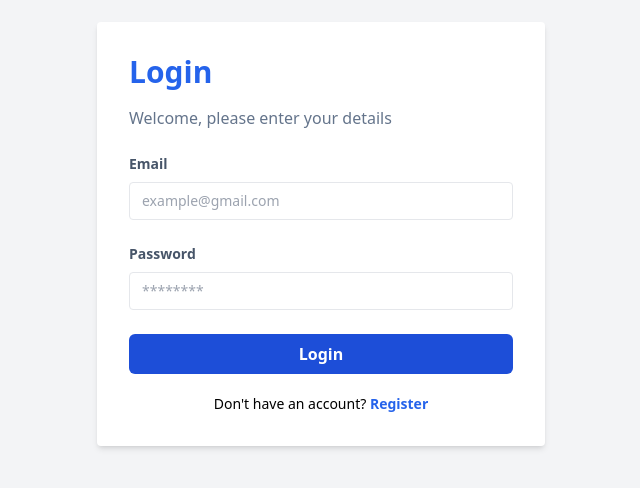
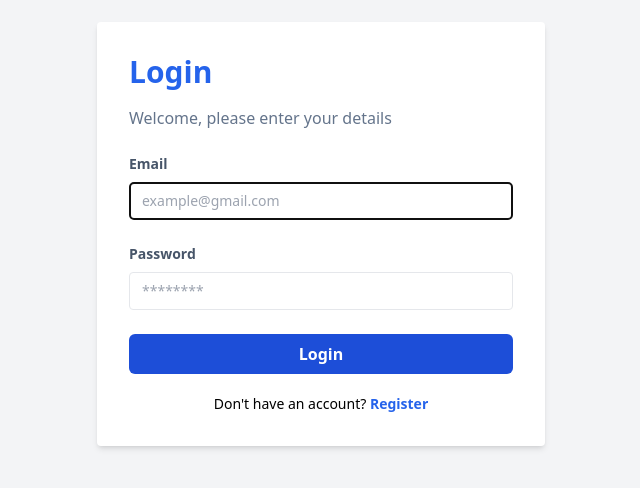
Before and after one commit to MrsFaixall/ReactJs, a React (Vite) app: page /login in a window 1280 px wide. Shown: the part 166-654 px from the top of the page, without its empty margins (319-959 px from the left). Built offline with nearby package versions, Linux system fonts and the light colour scheme.

Commit message:
Menyelesaikan useref pd cart

```diff
--- a/src/Components/Elements/Input/Input.jsx
+++ b/src/Components/Elements/Input/Input.jsx
@@ -1,4 +1,6 @@
-const Input = (props) => {
+import { forwardRef } from "react";
+
+const Input = forwardRef((props, ref) => {
     const {type, placeholder, name} = props;
     return(
         <input
@@ -7,7 +9,8 @@ const Input = (props) => {
               placeholder={placeholder}
               name={name}
               id={name}
+              ref={ref}
             />
     );
-};
+})
 export default Input;
--- a/src/Components/Elements/Input/index.jsx
+++ b/src/Components/Elements/Input/index.jsx
@@ -1,23 +1,25 @@
 import React from "react";
 import Input from "./Input";
 import Label from "./Label";
+import { forwardRef } from "react";
 
-const InputForm = (props) => {
-  const { label, name, type, placeholder } = props;
+const InputForm = forwardRef((props, ref) => {
+  const { label, name, type, placeholder} = props;
   return (
     <div className="mb-6">
       <label htmlFor={name} className="block text-slate-600 text-sm font-bold mb-2">
         {label}
       </label>
       <input
+        className="text-sm border rounded w-full py-2 px-3 text-slate-600"
         name={name}
         type={type}
         id={name}
         placeholder={placeholder}
-        className="text-sm border rounded w-full py-2 px-3 text-slate-600"
+        ref={ref}
       />
     </div>
   );
-};
+});
 
 export default InputForm;
--- a/src/Components/Fragment/FormLogin.jsx
+++ b/src/Components/Fragment/FormLogin.jsx
@@ -1,7 +1,8 @@
 // src/Components/Fragment/FormLogin.js
-import React from "react";
+import React, { useEffect } from "react";
 import InputForm from "../Elements/Input";
 import Button from "../Elements/Button";
+import { useRef } from "react";
 
 const FormLogin = () => {
   const handleLogin = (event) =>{
@@ -10,6 +11,11 @@ const FormLogin = () => {
     localStorage.setItem('password', event.target.password.value);
     window.location.href="/product";
   };
+  const emailRef = useRef(null);
+
+  useEffect(() => {
+    emailRef.current.focus();
+  },[]);
   return (
     <form onSubmit={handleLogin}>
       <InputForm
@@ -17,6 +23,7 @@ const FormLogin = () => {
         name="email"
         type="email"
         placeholder="example@gmail.com"
+        ref={emailRef}
       />
       <InputForm
         label="Password"
--- a/src/pages/products.jsx
+++ b/src/pages/products.jsx
@@ -83,7 +83,7 @@ const ProductsPage = () => {
 
   useEffect(() => {
     if(cart.length > 0) {
-    totalPriceRef.current.style.display="block";
+    totalPriceRef.current.style.display="table-row";
     } else {
       totalPriceRef.current.style.display="none";
     }
```
